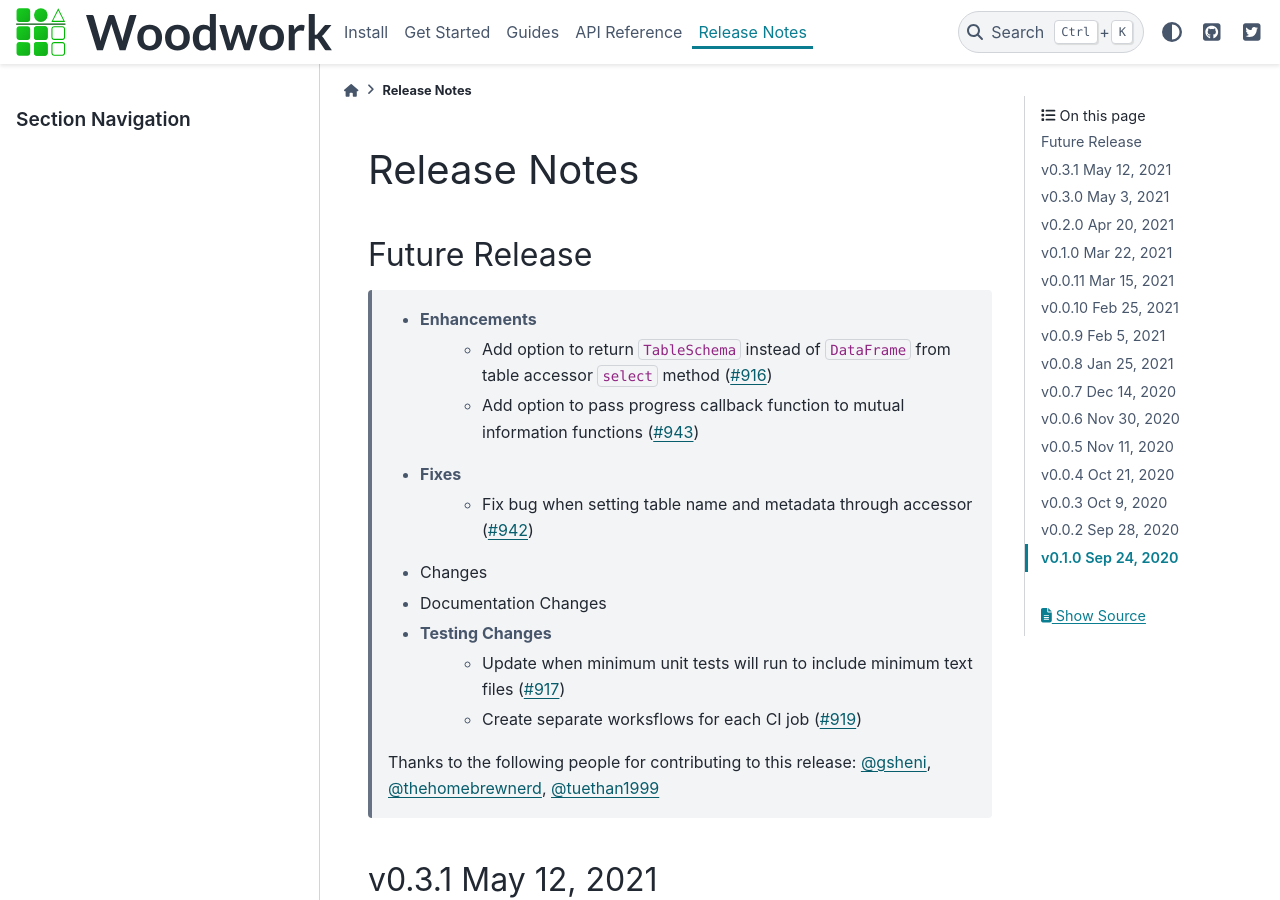
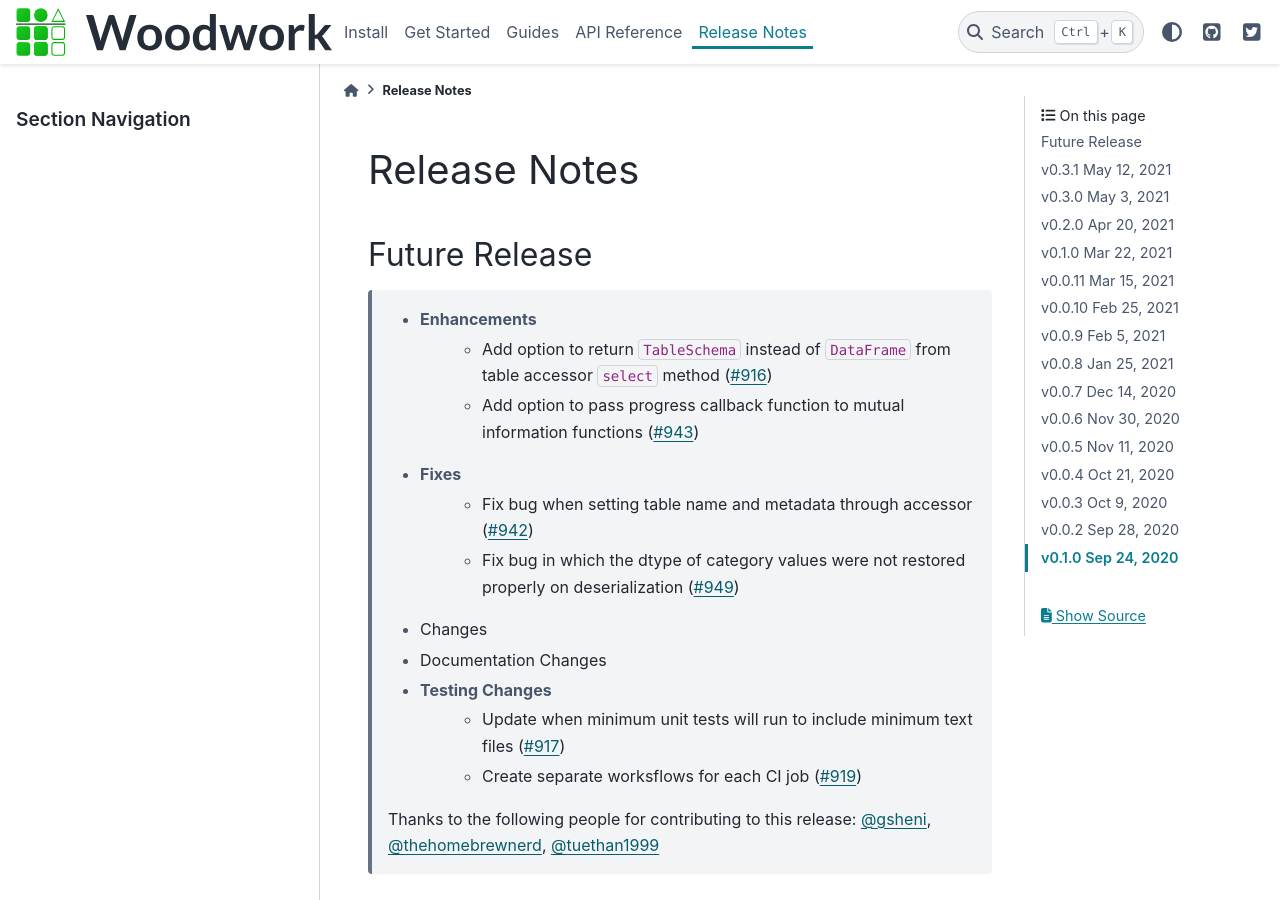
Before and after one commit to alteryx/woodwork, a Sphinx documentation site: the page built from docs/source/release_notes.rst, in a window 1280 px wide and 900 px high. Built offline with Sphinx 7.4.7 and the PyData theme 0.15.4, drawn with Linux system fonts in a browser that asks for light colours; comment, search, counter and statistics services are not loaded.

Commit message:
update release notes

```diff
--- a/docs/source/release_notes.rst
+++ b/docs/source/release_notes.rst
@@ -10,6 +10,7 @@ Future Release
         * Add option to pass progress callback function to mutual information functions (:pr:`943`)
     * Fixes
         * Fix bug when setting table name and metadata through accessor (:pr:`942`)
+        * Fix bug in which the dtype of category values were not restored properly on deserialization (:pr:`949`)
     * Changes
     * Documentation Changes
     * Testing Changes
```
